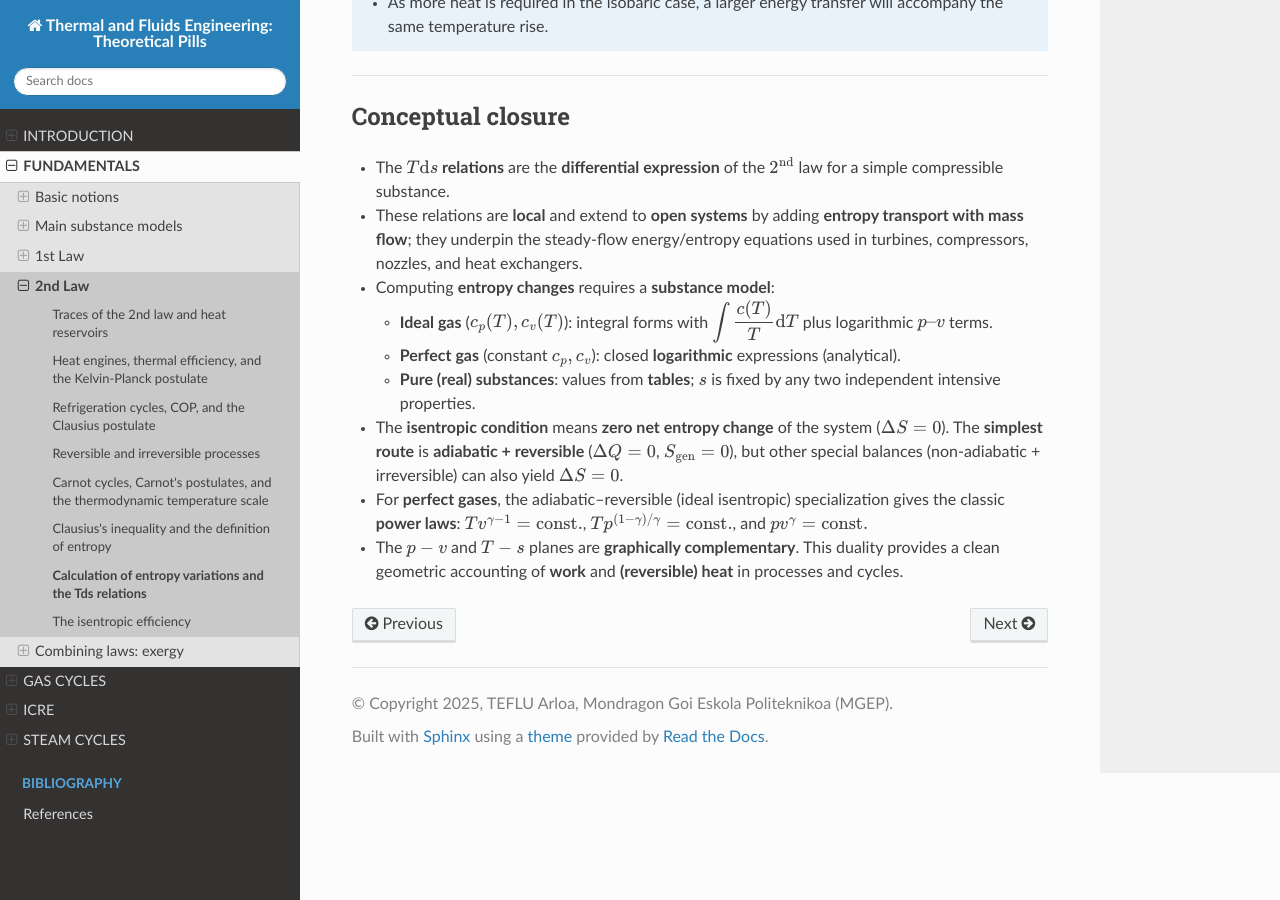
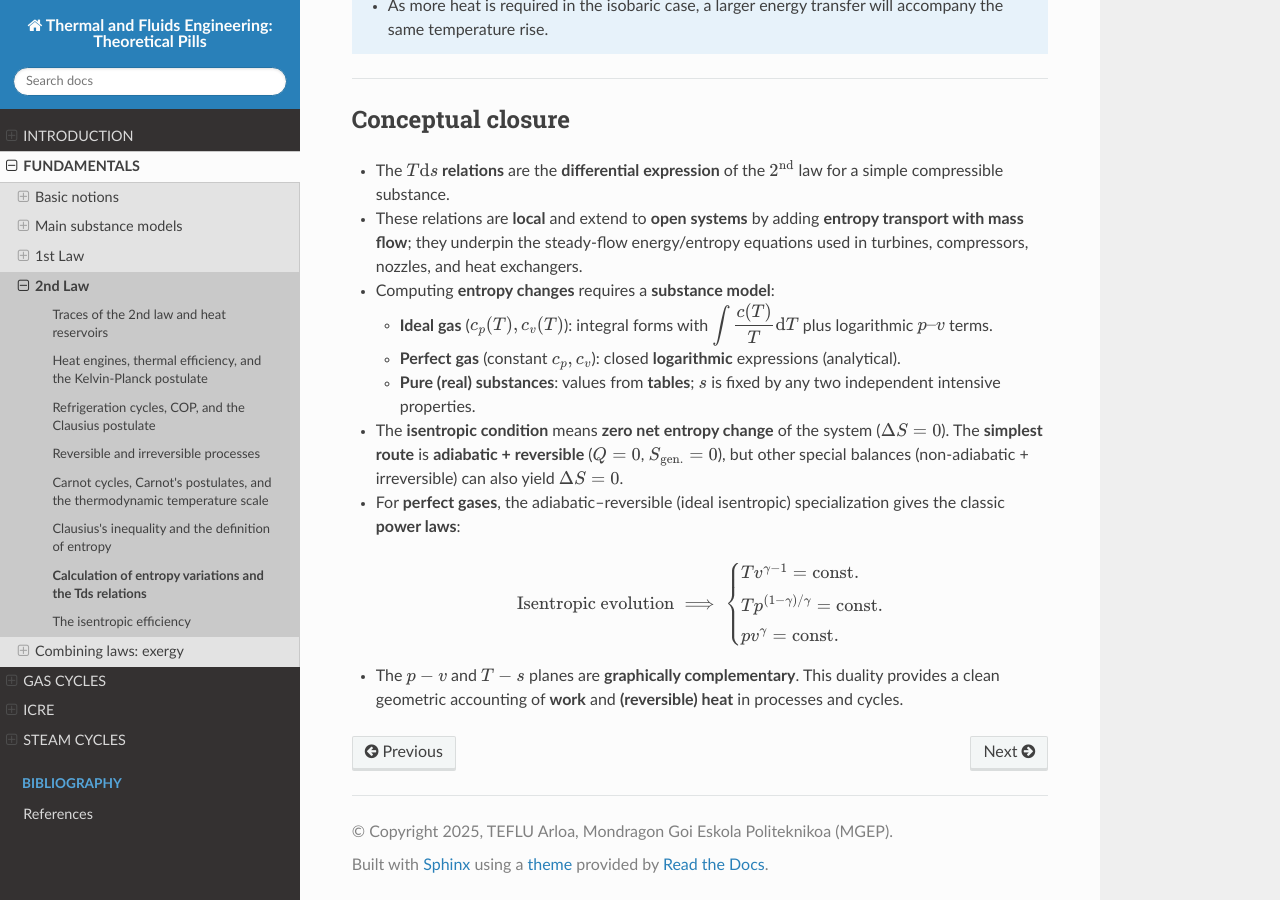
Before and after one commit to azarketa/ReadTheDocs-ENG, a Sphinx documentation site: the page built from source/20_Calculation_entropy_variations_Tds_relations.md, in a window 1280 px wide and 900 px high, scrolled down 9170 px. Built offline with Sphinx 7.4.7 and the Read the Docs theme 3.1.0, drawn with Linux system fonts in a browser that asks for light colours; some of the changed text lies outside the part shown.

Commit message:
Files updated

```diff
--- a/source/20_Calculation_entropy_variations_Tds_relations.md
+++ b/source/20_Calculation_entropy_variations_Tds_relations.md
@@ -183,12 +183,12 @@
 Mathematically, this can be expressed as:
 
 $$
-\Delta S_{\text{sys.}} = \Delta S = \frac{\Delta Q}{T} + S_{\text{gen.}} = \Delta S_{\text{transf.}} + S_{\text{gen.}},
+\Delta S_{\text{sys.}} = \Delta S = \int \frac{Q}{T} + S_{\text{gen.}} = \Delta S_{\text{transf.}} + S_{\text{gen.}},
 $$
 
 where $S_{\text{gen.}} \ge 0$ represents the entropy generated internally.
 
-The **simplest way** to achieve $\Delta S = 0$ is to enforce **adiabaticity** ($\Delta Q = 0$) *and* **reversibility** ($S_{\text{gen.}} = 0$). In this case, neither heat crosses the boundary nor entropy is produced inside, and the process remains truly isentropic. This combination defines the **ideal isentropic process** — the one typically used in the analysis of turbines, compressors, and nozzles.
+The **simplest way** to achieve $\Delta S = 0$ is to enforce **adiabaticity** ($ Q = 0$) *and* **reversibility** ($S_{\text{gen.}} = 0$). In this case, neither heat crosses the boundary nor entropy is produced inside, and the process remains truly isentropic. This combination defines the **ideal isentropic process** — the one typically used in the analysis of turbines, compressors, and nozzles.
 
 However, **adiabatic and reversible** is only **one possible route** to isentropy, not the only one. Other combinations can, under special conditions, also yield $\Delta S = 0$:
 
@@ -413,8 +413,17 @@
   * **Perfect gas** (constant $c_p, c_v$): closed **logarithmic** expressions (analytical).
   * **Pure (real) substances**: values from **tables**; $s$ is fixed by any two independent intensive properties.
 
-* The **isentropic condition** means **zero net entropy change** of the system ($\Delta S=0$). The **simplest route** is **adiabatic + reversible** ($\Delta Q=0$, $S_{\text{gen}}=0$), but other special balances (non-adiabatic + irreversible) can also yield $\Delta S=0$.
+* The **isentropic condition** means **zero net entropy change** of the system ($\Delta S=0$). The **simplest route** is **adiabatic + reversible** ($ Q=0$, $S_{\text{gen.}}=0$), but other special balances (non-adiabatic + irreversible) can also yield $\Delta S=0$.
 
-* For **perfect gases**, the adiabatic–reversible (ideal isentropic) specialization gives the classic **power laws**: $T v^{\gamma-1}=\text{const.}$, $T p^{(1-\gamma)/\gamma}=\text{const.}$, and $p v^{\gamma}=\text{const.}$
+* For **perfect gases**, the adiabatic–reversible (ideal isentropic) specialization gives the classic **power laws**:
+
+\begin{equation*}
+    \text{Isentropic evolution} \implies
+    \begin{cases}
+        Tv^{\gamma - 1} = \text{const.}\\[1ex]
+        Tp^{(1 - \gamma)/\gamma}=\text{const.}\\[1ex]
+        pv^{\gamma}=\text{const.}
+    \end{cases}
+\end{equation*}
 
 * The **$p-v$** and **$T-s$** planes are **graphically complementary**. This duality provides a clean geometric accounting of **work** and **(reversible) heat** in processes and cycles.
```
Also changed, not shown: source/11_Specific_heats.md (+1 -1 lines), source/13_Canonical_open_systems.md (+1 -1 lines), source/18_Carnot_cycles_Carnot_postulates_and_thermodynamic_scale.md (+1 -1 lines), source/21_The_isentropic_efficiency.md (+6 -6 lines).
